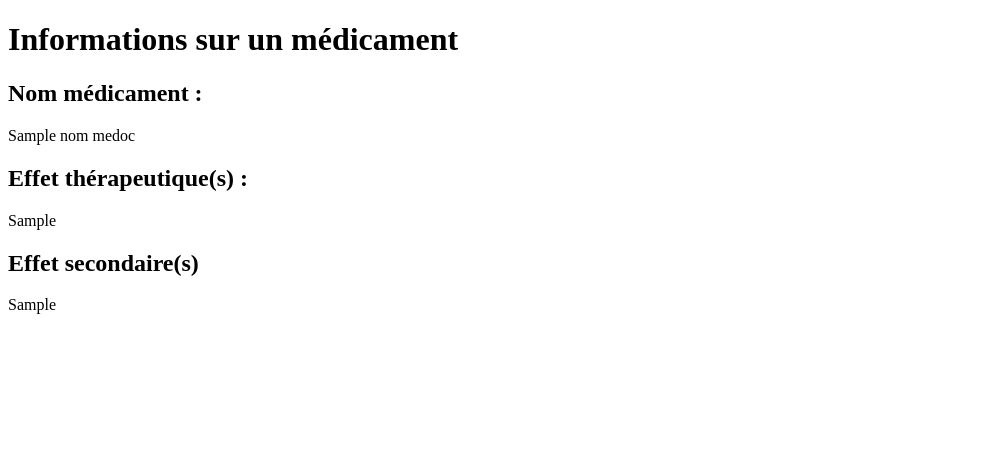
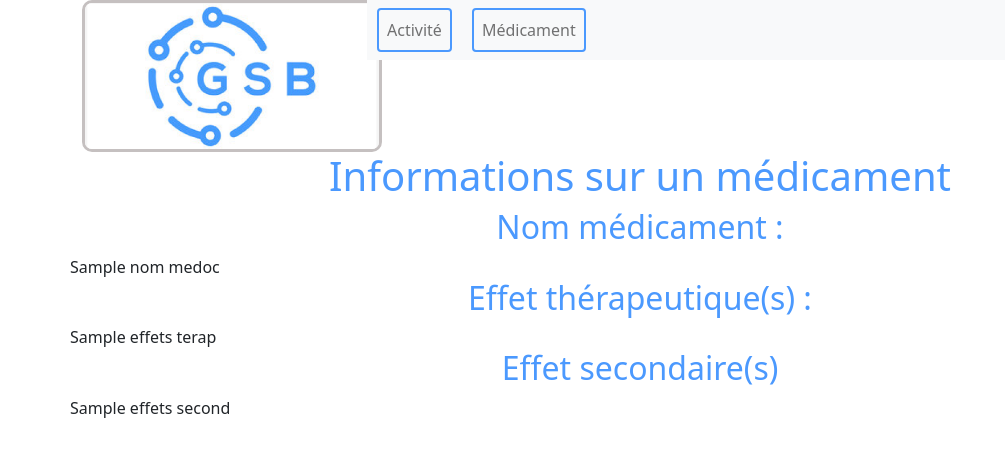
Before and after one commit to Mstrhall/fichier-web-, a PHP site: template GSB1/VUE/effets.php in a window 1280 px wide. Shown: the top 457 px of the page, without its empty margins (0-1005 px from the left). Run offline with PHP 8.4, Linux system fonts and the light colour scheme; the template is opened without the code that fills it: most values are stand-ins (such as "Sample title", 1, 10 or a date in 2020).

Commit message:
Update effets.php

```diff
--- a/GSB1/VUE/effets.php
+++ b/GSB1/VUE/effets.php
@@ -1,7 +1,28 @@
 <!DOCTYPE html>
 <html>
 <head>
+
+        <meta charset="UTF-8">
     <title>Informations sur un médicament</title>
+        <link rel="stylesheet" type="text/css" href="VUE/style.css">
+        <link rel="stylesheet" type="text/css" href="VUE/css/bootstrap.css">
+        <div class="container">
+            <!--<iframe src="VUE/menu.php" width="100%" height="60px" frameborder="0"></iframe>-->
+            <div class="row">
+                <div class=" col-3">
+                    <a href="index.php">
+                        <img src="VUE/lelogo.png" class="img-responsive d-inline-block align-top" alt="LOGO GSB" width="300">
+                    </a>
+                </div>
+
+
+                <div class="col-9">
+
+                    <?php require_once "VUE/menu.php";?>
+
+                </div>
+    </head>
+
 </head>
 <body>
 <h1>Informations sur un médicament</h1>
@@ -9,11 +30,13 @@
 <?php echo $nomMedoc ?>
 <h2>Effet thérapeutique(s) :</h2>
 <?php foreach ($effetsTerap as $unEffetTerap){
-      echo $unEffetTerap;
+   echo $unEffetTerap[1];
+   echo "<br>";
 }?>
 <h2>Effet secondaire(s)</h2>
 <?php foreach ($effetsSecond as $unEffetSecond){
-      echo $unEffetTerap;
+    echo $unEffetSecond[1];
+	echo "<br>";
 }?>
 </body>
 </html>
```
Lines whose indentation alone changed are shown as unchanged.
